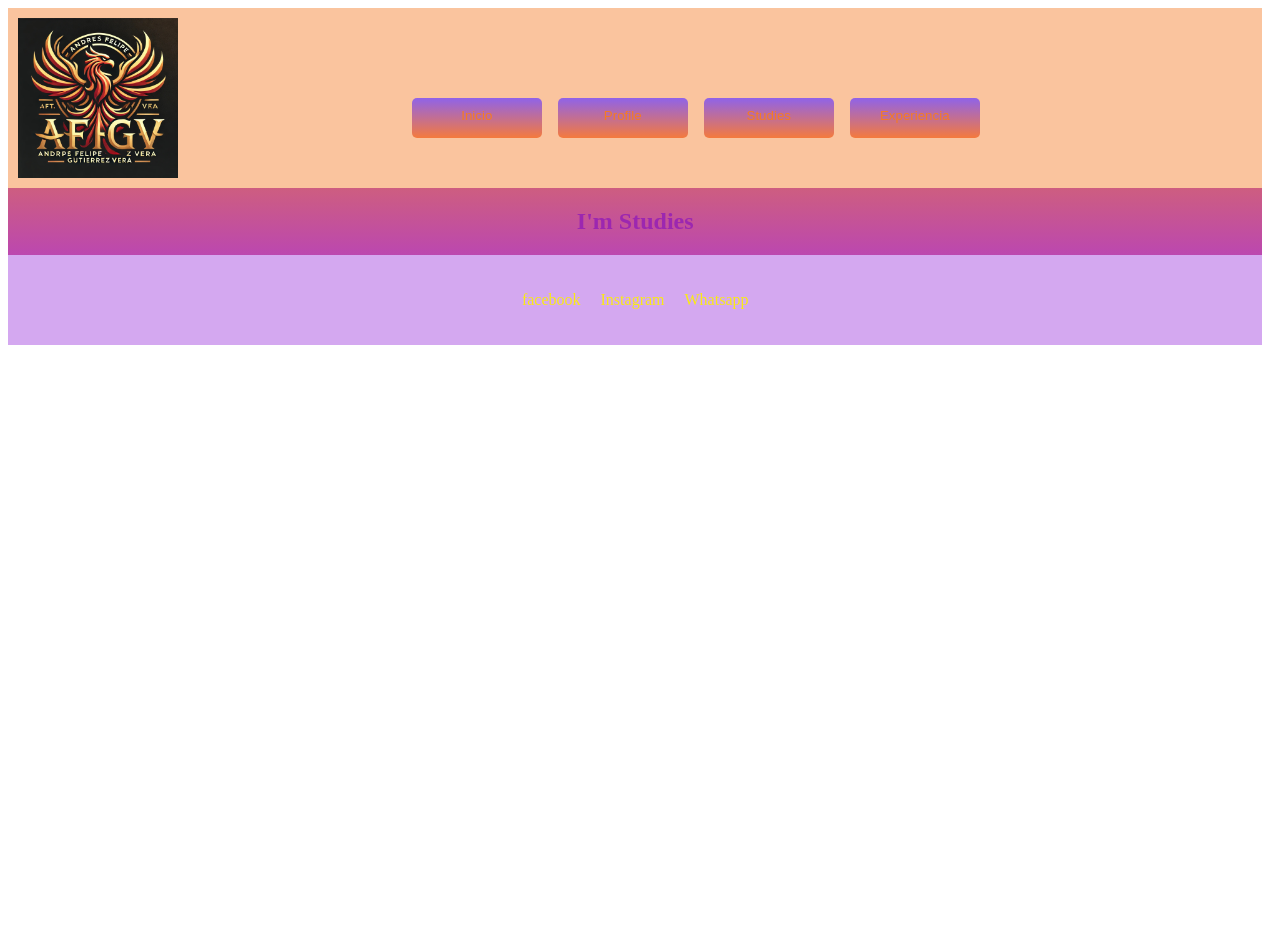
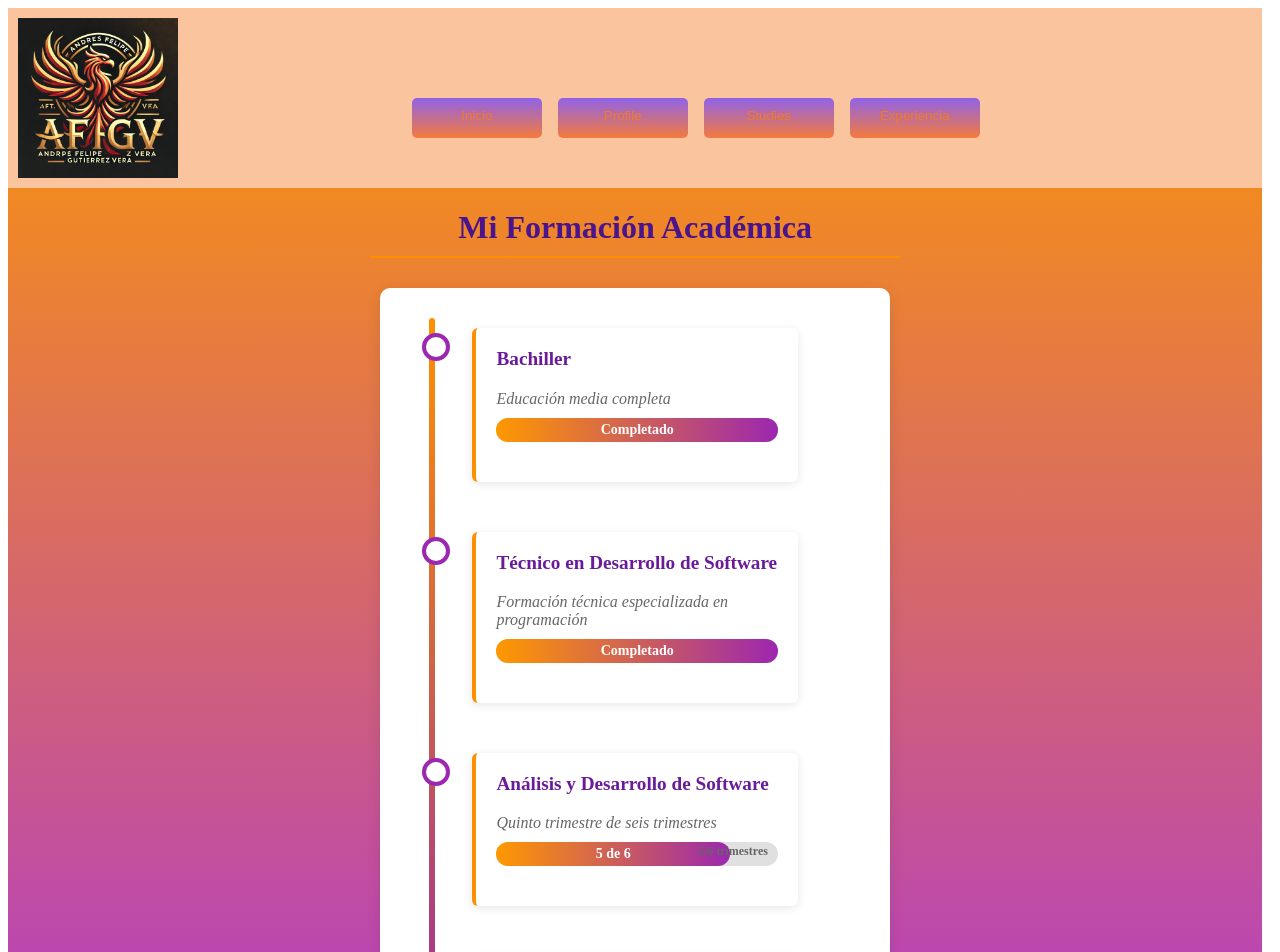
Before and after one commit to Andres234510/Portafolio_Andres_React, a React (Vite) app: page /studies in a window 1280 px wide. Shown: the top 952 px of the page. Before the commit the page ends 800 px from the top, so only its background shows below. Built offline with nearby package versions, Linux system fonts and the light colour scheme.

Commit message:
Fourteen commit, Finish Studies

```diff
--- /dev/null
+++ b/src/components/Pages/Studies/Studies.css
@@ -0,0 +1,139 @@
+.container {
+    max-width: 800px;
+    margin: 0 auto;
+    background-color: white;
+    padding: 30px;
+    border-radius: 10px;
+    box-shadow: 0 4px 15px rgba(0, 0, 0, 0.1);
+    margin: 10px;
+}
+
+h1 {
+    text-align: center;
+    color: #4a148c;
+    margin-bottom: 30px;
+    border-bottom: 2px solid #ff8f00;
+    padding-bottom: 10px;
+}
+
+.timeline {
+    position: relative;
+    max-width: 90%;
+    margin: 0 auto;
+}
+
+.timeline::after {
+    content: '';
+    position: absolute;
+    width: 6px;
+    background: linear-gradient(to bottom, #ff8f00, #8e24aa);
+    top: 0;
+    bottom: 0;
+    left: 0;
+    margin-left: -3px;
+    border-radius: 3px;
+}
+
+.study-item {
+    padding: 10px 40px;
+    position: relative;
+    background-color: inherit;
+    margin-bottom: 30px;
+}
+
+.study-item::after {
+    content: '';
+    position: absolute;
+    width: 20px;
+    height: 20px;
+    left: -10px;
+    background-color: white;
+    border: 4px solid #9c27b0;
+    top: 15px;
+    border-radius: 50%;
+    z-index: 1;
+}
+
+.study-content {
+    padding: 20px;
+    background-color: white;
+    border-radius: 6px;
+    box-shadow: 0 2px 10px rgba(0, 0, 0, 0.1);
+    border-left: 4px solid #ff8f00;
+    transition: all 0.3s ease;
+}
+
+.study-content:hover {
+    transform: translateX(5px);
+    box-shadow: 0 5px 15px rgba(0, 0, 0, 0.2);
+}
+
+.study-title {
+    font-weight: bold;
+    color: #6a1b9a;
+    margin-top: 0;
+    font-size: 1.2em;
+}
+
+.study-detail {
+    color: #666;
+    font-style: italic;
+    margin: 5px 0;
+}
+
+.progress-container {
+    position: relative;
+    width: 100%;
+    background-color: #e0e0e0;
+    border-radius: 20px;
+    margin-top: 10px;
+    height: 24px;
+}
+
+.progress-bar {
+    height: 24px;
+    border-radius: 20px;
+    background: linear-gradient(to right, #ff9800, #9c27b0);
+    text-align: center;
+    color: white;
+    font-weight: bold;
+    line-height: 24px;
+    font-size: 14px;
+    transition: width 1s ease-in-out;
+}
+
+.complete {
+    width: 100%;
+}
+
+.in-progress-1 {
+    width: 83%; /* 5 de 6 trimestres = 83.33% */
+}
+
+.in-progress-2 {
+    width: 27%; /* 3 de 11 semestres = 27.27% */
+}
+
+.progress-label {
+    position: absolute;
+    right: 10px;
+    top: 2px;
+    font-size: 12px;
+    font-weight: bold;
+    color: #666;
+}
+
+@media screen and (max-width: 600px) {
+    .timeline::after {
+        left: 31px;
+    }
+
+    .study-item {
+        width: 100%;
+        padding-left: 70px;
+    }
+
+    .study-item::after {
+        left: 20px;
+    }
+}
--- a/src/components/Pages/Studies/Studies.jsx
+++ b/src/components/Pages/Studies/Studies.jsx
@@ -1,11 +1,57 @@
 import React from 'react'
+import './Studies.css'
 
 export const Studies = () => {
   return (
     <div>
-      <h2>
-        I'm Studies
-      </h2>
+      <h1>Mi Formación Académica</h1>
+      <div class="container">
+
+
+        <div class="timeline">
+            <div class="study-item">
+                <div class="study-content">
+                    <h3 class="study-title">Bachiller</h3>
+                    <p class="study-detail">Educación media completa</p>
+                    <div class="progress-container">
+                        <div class="progress-bar complete">Completado</div>
+                    </div>
+                </div>
+            </div>
+
+            <div class="study-item">
+                <div class="study-content">
+                    <h3 class="study-title">Técnico en Desarrollo de Software</h3>
+                    <p class="study-detail">Formación técnica especializada en programación</p>
+                    <div class="progress-container">
+                        <div class="progress-bar complete">Completado</div>
+                    </div>
+                </div>
+            </div>
+
+            <div class="study-item">
+                <div class="study-content">
+                    <h3 class="study-title">Análisis y Desarrollo de Software</h3>
+                    <p class="study-detail">Quinto trimestre de seis trimestres</p>
+                    <div class="progress-container">
+                        <div class="progress-bar in-progress-1">5 de 6</div>
+                        <div class="progress-label">5/6 trimestres</div>
+                    </div>
+                </div>
+            </div>
+
+            <div class="study-item">
+                <div class="study-content">
+                    <h3 class="study-title">Ingeniería en Sistemas y Computación</h3>
+                    <p class="study-detail">Tercer semestre de once semestres</p>
+                    <div class="progress-container">
+                        <div class="progress-bar in-progress-2">3 de 11</div>
+                        <div class="progress-label">3/11 semestres</div>
+                    </div>
+                </div>
+            </div>
+        </div>
+    </div>
     </div>
   )
 }
```
